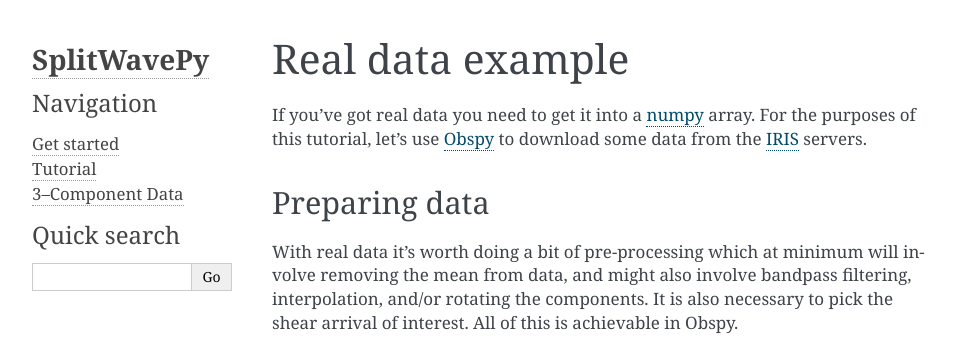
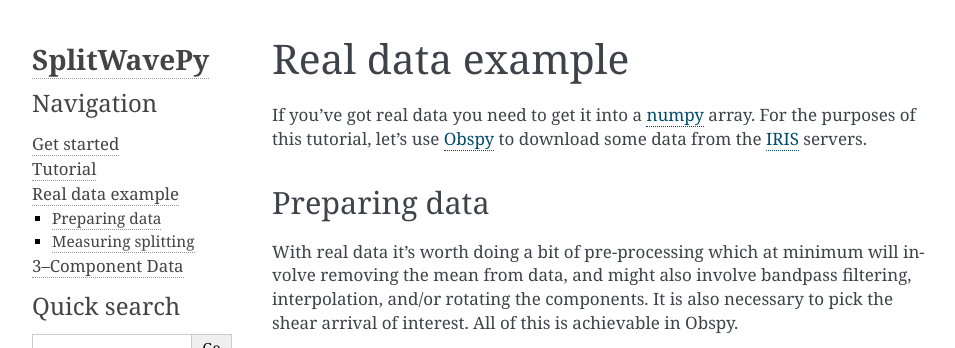
Before and after one commit to JackWalpole/splitwavepy, a Sphinx documentation site: the page built from docs/real_data.rst, in a window 1280 px wide, cut to the strip 0-348 px from the top of the page. Shown: the whole strip, without its empty margins (148-1103 px from the left). Built offline with Sphinx 7.4.7, drawn with Linux system fonts in a browser that asks for light colours; pages that are not in the unit, such as notebooks, are missing from menus.

```diff
--- a/docs/doc-requirements.txt
+++ b/docs/doc-requirements.txt
@@ -6,4 +6,4 @@ numpy
 matplotlib
 scipy
 nb2plots
-# obspy
+obspy
--- a/docs/index.rst
+++ b/docs/index.rst
@@ -16,7 +16,7 @@ https://github.com/JackWalpole/splitwavepy
 .. toctree::
    get_started
    tutorial
-   .. real_data
+   real_data
    threeD_data
 
 
--- a/docs/tutorial.rst
+++ b/docs/tutorial.rst
@@ -223,5 +223,5 @@ If we apply both the source and receiver correction to the above synthetic examp
 We do as can be seen by the concentration of energy at delay time 0.
 
 
-Measurement stacking
----------------------
+.. Measurement stacking
+.. ---------------------
```
